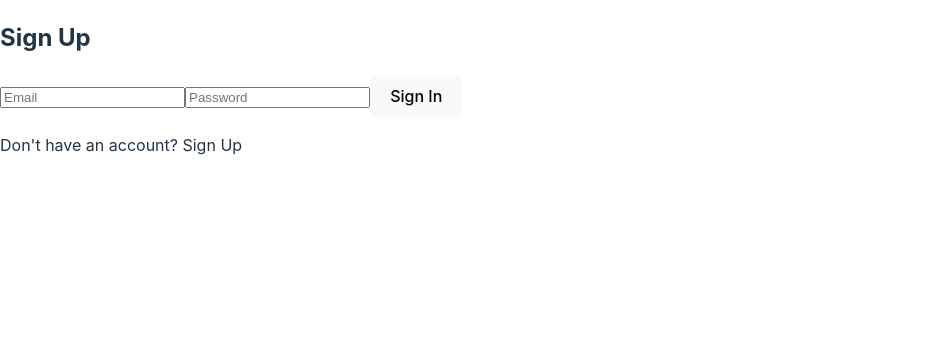
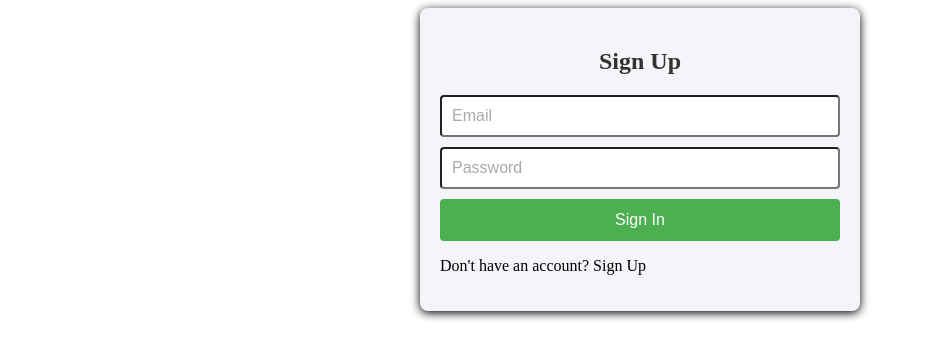
Before and after one commit to sriharsh1104/vite-scss, a React (Vite) app in the folder project_setup/: page /signin in a window 1280 px wide. Shown: the top 358 px of the page, without its empty margins (0-930 px from the left). Built offline with nearby package versions, Linux system fonts and the light colour scheme.

Commit message:
feature:design is set for the sign and signup page

```diff
--- a/project_setup/src/Pages/Public/SignIn/SignIn.scss
+++ b/project_setup/src/Pages/Public/SignIn/SignIn.scss
@@ -0,0 +1,65 @@
+.sign-up-container {
+    max-width: 400px;
+    margin: 0 auto;
+    padding: 20px;
+    background-color: #f4f4f9;
+    border-radius: 8px;
+    box-shadow: 0 2px 10px rgba(0, 0, 0, 1);
+
+    h2 {
+      text-align: center;
+      font-size: 24px;
+      margin-bottom: 20px;
+      color: #333;
+    }
+    form {
+      display: flex;
+      flex-direction: column;
+    }
+    input {
+      padding: 10px;
+      margin-bottom: 10px;
+      // border: 1px solid #ddd;
+      border-radius: 4px;
+      font-size: 16px;
+
+      &.error {
+        border-color: red;
+      }
+      &::placeholder {
+        color: #aaa;
+      }
+    }
+    button {
+      padding: 12px;
+      background-color: #4caf50;
+      color: white;
+      border: none;
+      border-radius: 4px;
+      font-size: 16px;
+      cursor: pointer;
+      transition: background-color 0.3s ease;
+      &:hover {
+        background-color: #45a049;
+      }
+    }
+  }
+  .error-message {
+    color: red;
+    font-size: 14px;
+    margin-top: -8px;
+    margin-bottom: 8px;
+  }
+  .sign-in-link {
+    text-align: center;
+    margin-top: 20px;
+    font-size: 14px;
+    span {
+      color: #007bff;
+      cursor: pointer;
+      font-weight: bold;
+    }
+    span:hover {
+      text-decoration: underline;
+    }
+  }
--- a/project_setup/src/Pages/Public/SignIn/SignIn.tsx
+++ b/project_setup/src/Pages/Public/SignIn/SignIn.tsx
@@ -19,7 +19,7 @@ const SignIn: React.FC = () => {
     },
   });
   return (
-    <div>
+    <div className="sign-up-container">
       <h2>Sign Up</h2>
       <form onSubmit={formik.handleSubmit}>
         <input
@@ -30,7 +30,7 @@ const SignIn: React.FC = () => {
           onBlur={formik.handleBlur}
         />
         {formik.touched.email && formik.errors.email ? (
-          <p>{formik.errors.email}</p>
+          <p className="error-message">{formik.errors.email}</p>
         ) : null}
         <input
           type="password"
@@ -40,7 +40,7 @@ const SignIn: React.FC = () => {
           onBlur={formik.handleBlur}
         />
         {formik.touched.password && formik.errors.password ? (
-          <p>{formik.errors.password}</p>
+          <p className="error-message">{formik.errors.password}</p>
         ) : null}
         <button type="submit"> Sign In</button>
       </form>
--- a/project_setup/src/Pages/Public/SignUp/SignUp.tsx
+++ b/project_setup/src/Pages/Public/SignUp/SignUp.tsx
@@ -69,7 +69,7 @@ const SignUp: React.FC = () => {
         ) : null}
         <input
           type="text"
-          name="mobile"
+          name="Mobile"
           placeholder="Phone Number"
           onChange={formik.handleBlur}
           onBlur={formik.handleBlur}
@@ -85,7 +85,7 @@ const SignUp: React.FC = () => {
           onBlur={formik.handleBlur}
         />
         {formik.touched.password && formik.errors.password ? (
-          <p className="error-message" >{formik.errors.lastName}</p>
+          <p className="error-message">{formik.errors.lastName}</p>
         ) : null}
         <input
           type="password"
--- a/project_setup/src/index.css
+++ b/project_setup/src/index.css
@@ -1,4 +1,4 @@
-:root {
+/* :root {
   font-family: Inter, system-ui, Avenir, Helvetica, Arial, sans-serif;
   line-height: 1.5;
   font-weight: 400;
@@ -24,10 +24,10 @@ a:hover {
 
 body {
   margin: 0;
-  /* display: flex;
+  display: flex;
   place-items: center;
   min-width: 320px;
-  min-height: 100vh; */
+  min-height: 100vh;
 }
 
 h1 {
@@ -65,4 +65,4 @@ button:focus-visible {
   button {
     background-color: #f9f9f9;
   }
-}
+} */
```
